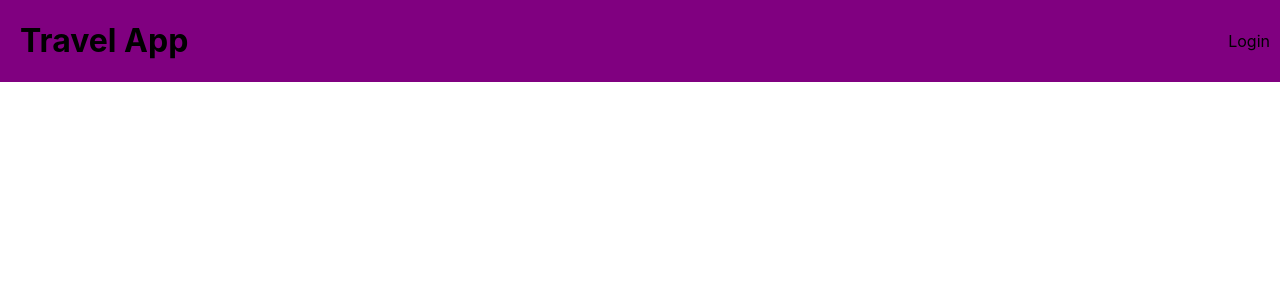
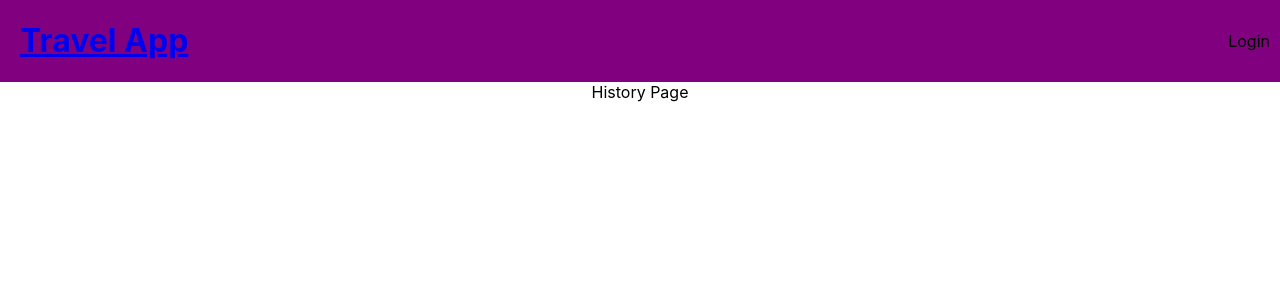
Before and after one commit to jesspaul/travel-app-fe, a React (Create React App) app: page /history in a window 1280 px wide. Shown: the top 300 px of the page. Built offline with nearby package versions, Linux system fonts and the light colour scheme; no server answers.

Commit message:
add reouter and pages

```diff
--- a/src/App.js
+++ b/src/App.js
@@ -1,7 +1,11 @@
 import './App.css';
 import { useState, useEffect } from 'react';
 import { auth } from './services/firebase';
+import { Route, Switch } from 'react-router-dom';
 import Header from './components/Header/Header';
+import HomePage from './pages/HomePage';
+import History from './pages/History';
+import Future from './pages/Future';
 
 
 function App() {
@@ -30,6 +34,17 @@ function App() {
   return (
     <div className="App">
       <Header user={state.user} />
+      <Switch>
+        <Route exact path='/' render={() =>
+          <HomePage />
+        }/>
+        <Route path='/history' render={() =>
+          <History />
+        }/>
+        <Route path='/future' render={() =>
+          <Future />
+        }/>
+      </Switch>
     </div>
   );
 }
--- a/src/components/Header/Header.js
+++ b/src/components/Header/Header.js
@@ -5,13 +5,13 @@ import { Link } from 'react-router-dom';
 const Header = (props) => {
     return (
         <header>
-            <h1>Travel App</h1>
+            <Link to='/'><h1>Travel App</h1></Link>
             <ul>
                 {
                     props.user ?
                     <>
-                        <li>History</li>
-                        <li>Future</li>
+                        <Link to='/history'><li>History</li></Link>
+                        <Link to='/future'><li>Future</li></Link>
                         <li onClick={logout}>Logout</li>
                     </>
                     :
--- a/src/index.js
+++ b/src/index.js
@@ -3,10 +3,13 @@ import ReactDOM from 'react-dom';
 import './index.css';
 import App from './App';
 import reportWebVitals from './reportWebVitals';
+import { BrowserRouter as Router } from 'react-router-dom';
 
 ReactDOM.render(
   <React.StrictMode>
-    <App />
+    <Router>
+      <App />
+    </Router>
   </React.StrictMode>,
   document.getElementById('root')
 );
--- /dev/null
+++ b/src/pages/Future.js
@@ -0,0 +1,9 @@
+const Future = () => {
+    return (
+        <div className="Future">
+            Future Page
+        </div>
+    );
+}
+
+export default Future;
--- /dev/null
+++ b/src/pages/History.js
@@ -0,0 +1,9 @@
+const History = () => {
+    return (
+        <div className="History">
+            History Page
+        </div>
+    );
+}
+
+export default History;
--- /dev/null
+++ b/src/pages/HomePage.js
@@ -0,0 +1,9 @@
+const HomePage = () => {
+    return (
+        <div className="Home">
+            Home Page
+        </div>
+    );
+}
+
+export default HomePage;
```
